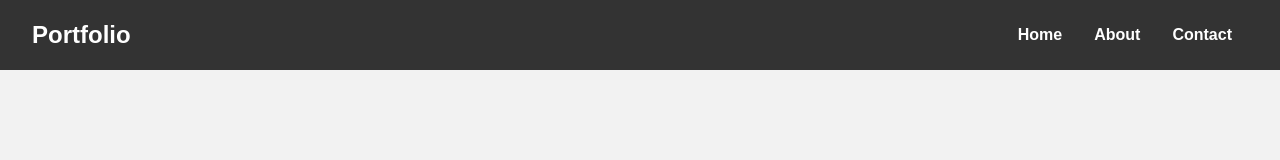
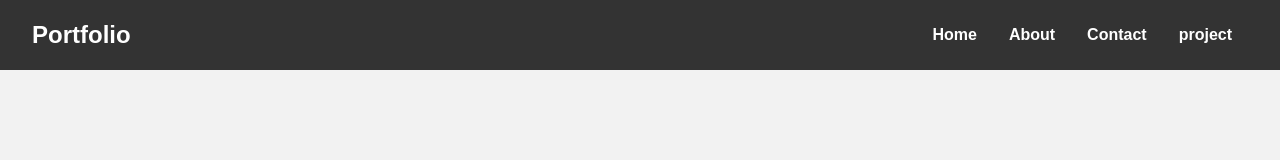
Before and after one commit to Irfannayem/NayemPortfolio, a plain HTML site: page contact.html in a window 1280 px wide. Shown: the top 160 px of the page. Drawn offline with nearby package versions, Linux system fonts and the light colour scheme; a script that the page names is missing.

Commit message:
Update contact.html

```diff
--- a/contact.html
+++ b/contact.html
@@ -17,6 +17,7 @@
           <li><a href="index.html">Home</a></li>
             <li><a href="about.html">About</a></li>
             <li><a href="contact.html">Contact</a></li>
+            <li><a href="projects.html">project</a></li>
 
         </ul>
     </nav>
```
